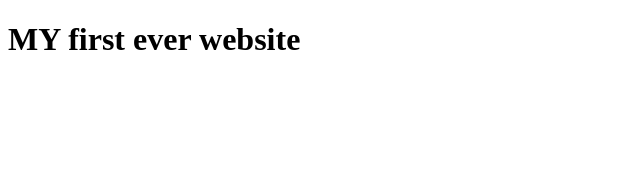
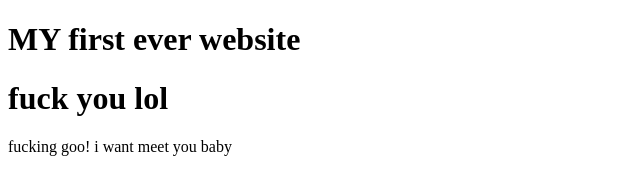
Before and after one commit to MRHINDDEN/FIRST_WEB, a plain HTML site: page index.html in a window 1280 px wide. Shown: the whole page, without its empty margins (0-640 px from the left). Drawn offline with Linux system fonts and the light colour scheme.

Commit message:
Meet added

```diff
--- a/index.html
+++ b/index.html
@@ -7,5 +7,7 @@
 </head>
 <body>
     <h1>MY first ever website</h1>
+    <h1> fuck you lol</h1>
+    <P>fucking goo! i want meet you baby</P>
 </body>
 </html>
```
